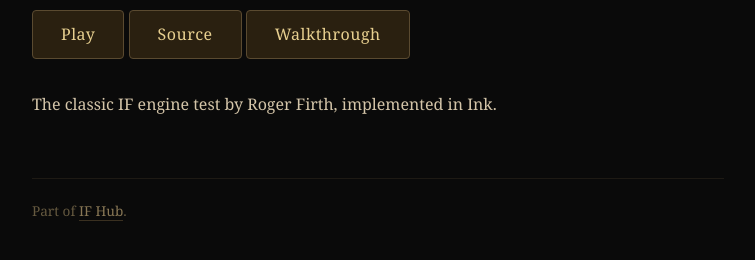
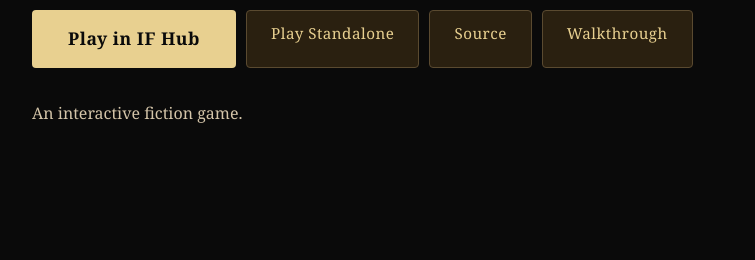
Before and after one commit to Johnesco/cloak-ink, a plain HTML site: page index.html in a window 1280 px wide. Shown: the part 152-412 px from the top of the page, without its empty margins (262-1017 px from the left). Drawn offline with Linux system fonts and the light colour scheme.

Commit message:
Update landing page: Play in IF Hub button, remove footer, theme persistence
Co-Authored-By: Claude Opus 4.6 (1M context) <noreply@anthropic.com>

```diff
--- a/index.html
+++ b/index.html
@@ -5,16 +5,16 @@
 <title>Cloak of Darkness (Ink) &mdash; IF Hub</title>
 <meta name="viewport" content="width=device-width, initial-scale=1">
 <meta name="ifhub:title" content="Cloak of Darkness (Ink)">
-<meta name="ifhub:meta" content="A standard IF demonstration">
-<meta name="ifhub:description" content="The classic IF engine test by Roger Firth, implemented in Ink.">
+<meta name="ifhub:meta" content="An Interactive Fiction">
+<meta name="ifhub:description" content="An interactive fiction game.">
 
 <style>
 *, *::before, *::after { box-sizing: border-box; margin: 0; padding: 0; }
 
 html {
   height: 100%;
-  background: #0a0a0a;
-  color: #d4c5a9;
+  background: var(--page-bg, #0a0a0a);
+  color: var(--page-fg, #d4c5a9);
   font-family: Georgia, "Times New Roman", serif;
 }
 
@@ -38,12 +38,12 @@ body {
 }
 
 .breadcrumb a:hover {
-  color: #e8d090;
+  color: var(--accent, #e8d090);
 }
 
 h1 {
   font-size: 1.8em;
-  color: #e8d8b0;
+  color: var(--heading, #e8d8b0);
   letter-spacing: 1px;
   margin-bottom: 6px;
 }
@@ -68,7 +68,7 @@ p {
 }
 
 a {
-  color: #e8d090;
+  color: var(--accent, #e8d090);
   text-decoration: none;
   border-bottom: 1px solid #5a4a30;
   transition: color 0.15s, border-color 0.15s;
@@ -79,56 +79,94 @@ a:hover {
   border-bottom-color: #aa9966;
 }
 
-.play-latest {
+.btn-row {
+  display: flex;
+  flex-wrap: wrap;
+  gap: 10px;
+  margin-bottom: 32px;
+}
+
+.btn-play-hub {
   display: inline-block;
-  margin-bottom: 32px;
-  padding: 10px 28px;
+  padding: 14px 36px;
+  background: var(--accent, #e8d090);
+  color: var(--page-bg, #0a0a0a);
+  border: none;
+  border-radius: 4px;
+  font-family: inherit;
+  font-size: 1.1em;
+  font-weight: bold;
+  letter-spacing: 0.5px;
+  text-decoration: none;
+  transition: background 0.15s, color 0.15s;
+}
+
+.btn-play-hub:hover {
+  background: #ffe8a0;
+  color: #0a0a0a;
+  border-bottom-color: transparent;
+}
+
+.btn-secondary {
+  display: inline-block;
+  padding: 10px 24px;
   background: #2a2010;
   border: 1px solid #5a4a30;
   border-radius: 4px;
-  color: #e8d090;
+  color: var(--accent, #e8d090);
   font-family: inherit;
-  font-size: 1em;
+  font-size: 0.95em;
   letter-spacing: 0.5px;
   text-decoration: none;
   transition: background 0.15s, color 0.15s, border-color 0.15s;
 }
 
-.play-latest:hover {
+.btn-secondary:hover {
   background: #3a3018;
   color: #ffe8a0;
   border-color: #aa9966;
 }
 
-footer {
-  margin-top: 60px;
-  padding-top: 20px;
-  border-top: 1px solid #1e1a14;
-  font-size: 0.85em;
-  color: #665a40;
-}
-
-footer a {
-  color: #887755;
-  border-bottom-color: #3a3020;
+code {
+  font-family: "Consolas", "Monaco", monospace;
+  font-size: 0.9em;
+  color: #c8b888;
+  background: #1a1510;
+  padding: 1px 5px;
+  border-radius: 3px;
 }
 </style>
+<script>
+// Apply saved IF Hub theme
+(function() {
+  try {
+    var themeId = localStorage.getItem('ifhub-theme');
+    if (!themeId || themeId === 'classic') return;
+    // Load themes.js from hub to get theme data
+    var s = document.createElement('script');
+    s.src = '../../ifhub/themes.js';
+    s.onload = function() {
+      if (typeof initTheme === 'function') initTheme('library');
+    };
+    document.head.appendChild(s);
+  } catch(e) {}
+})();
+</script>
 </head>
 <body>
 
-<nav class="breadcrumb"><a href="../../">IF Hub</a> &rsaquo; Cloak of Darkness (Ink)</nav>
+<nav class="breadcrumb"><a href="../../ifhub/">IF Hub</a> &rsaquo; Cloak of Darkness (Ink)</nav>
 
 <h1>Cloak of Darkness (Ink)</h1>
 
-<a class="play-latest" href="play.html">Play</a>
-<a class="play-latest" href="source.html">Source</a>
-<a class="play-latest" href="walkthrough.html">Walkthrough</a>
+<div class="btn-row">
+  <a class="btn-play-hub" href="../../ifhub/app.html?game=cloak-ink">Play in IF Hub</a>
+  <a class="btn-secondary" href="play.html">Play Standalone</a>
+  <a class="btn-secondary" href="source.html">Source</a>
+  <a class="btn-secondary" href="walkthrough.html">Walkthrough</a>
+</div>
 
-<p>The classic IF engine test by Roger Firth, implemented in Ink.</p>
-
-<footer>
-<p>Part of <a href="../../">IF Hub</a>.</p>
-</footer>
+<p>An interactive fiction game.</p>
 
 </body>
 </html>
```
